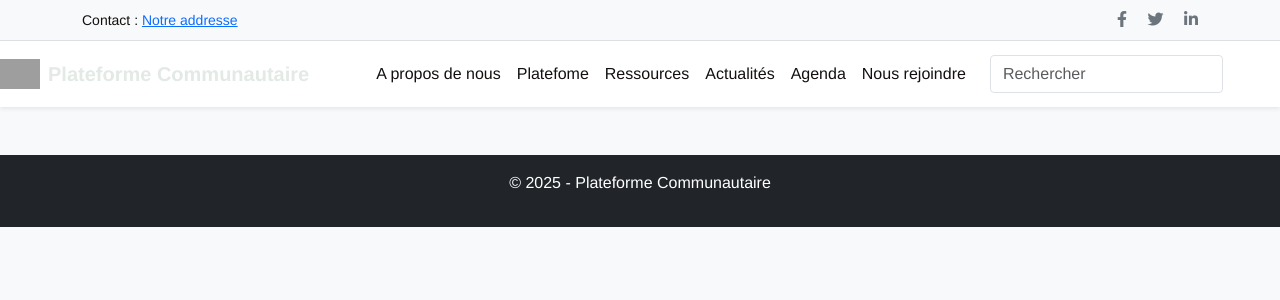
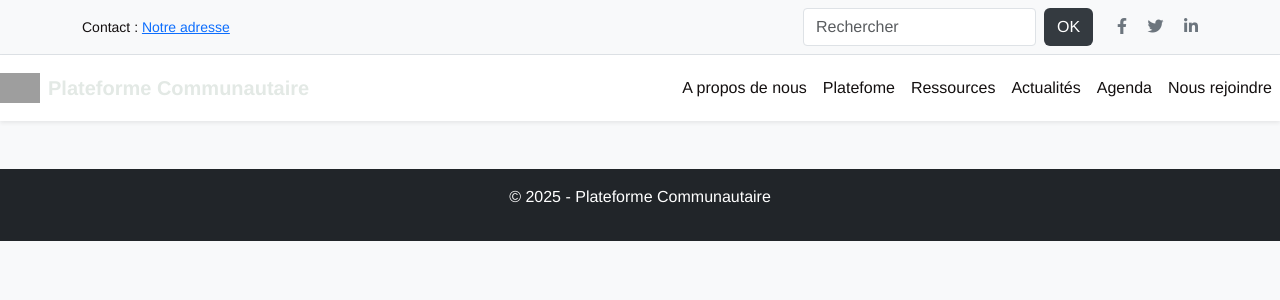
Before and after one commit to bahoumezekiel/communautyProject, a Django app: template Main/templates/main/base.html in a window 1280 px wide. Shown: the top 300 px of the page. Run offline with Django 5.2, Linux system fonts and the light colour scheme; the template is opened without the code that fills it, so the values that code supplies are empty; grey boxes are pictures that could not be loaded.

Commit message:
modif barre spperieur

```diff
--- a/Main/templates/main/base.html
+++ b/Main/templates/main/base.html
@@ -19,16 +19,25 @@
 <div class="bg-light py-2 border-bottom">
   <div class="container d-flex justify-content-between align-items-center">
     <div>
-      <small>Contact : <a href="mailto:notreMail@gmail.com">Notre addresse</a></small>
+      <small>Contact : <a href="mailto:notreMail@gmail.com">Notre adresse</a></small>
     </div>
-    <div>
+    <div class="d-flex align-items-center">
+      <!-- Barre de recherche -->
+      <form class="d-flex" action="#" method="GET">
+        <input class="form-control" type="search" placeholder="Rechercher" aria-label="Search" name="q">
+        <button class="btn" style="background-color: #343a40; color: white; margin-left: 8px;" type="submit">OK</button>
+      </form>
+
       <!-- Icônes de réseaux sociaux -->
-      <a href="#" class="text-secondary me-3"><i class="fab fa-facebook-f"></i></a>
-      <a href="#" class="text-secondary me-3"><i class="fab fa-twitter"></i></a>
-      <a href="#" class="text-secondary"><i class="fab fa-linkedin-in"></i></a>
+      <div class="ms-4">
+        <a href="#" class="text-secondary me-3"><i class="fab fa-facebook-f"></i></a>
+        <a href="#" class="text-secondary me-3"><i class="fab fa-twitter"></i></a>
+        <a href="#" class="text-secondary"><i class="fab fa-linkedin-in"></i></a>
+      </div>
     </div>
   </div>
 </div>
+
 
 <!-- Barre de navigation principale -->
 <nav class="navbar navbar-expand-lg navbar-light bg-white shadow-sm">
@@ -54,10 +63,6 @@
         <li class="nav-item"><a class="nav-link" href="#">Agenda</a></li>
         <li class="nav-item"><a class="nav-link" href="#">Nous rejoindre</a></li>
       </ul>
-      <form class="d-flex ms-3" action="#" method="GET">
-        <input class="form-control" type="search" placeholder="Rechercher" aria-label="Search" name="q">
-        <button class="btn btn-primary ms-2" type="submit">OK</button>
-      </form>
     </div>
   </div>
 </nav>
```
